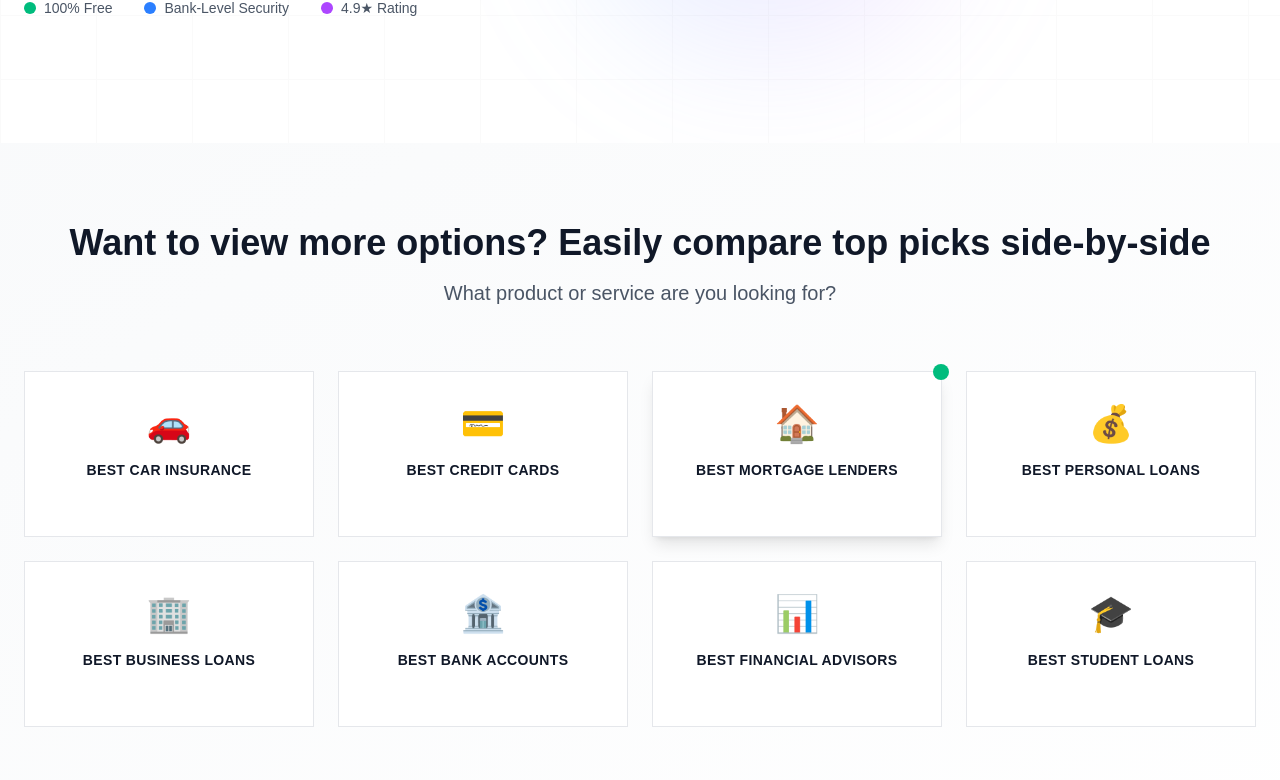
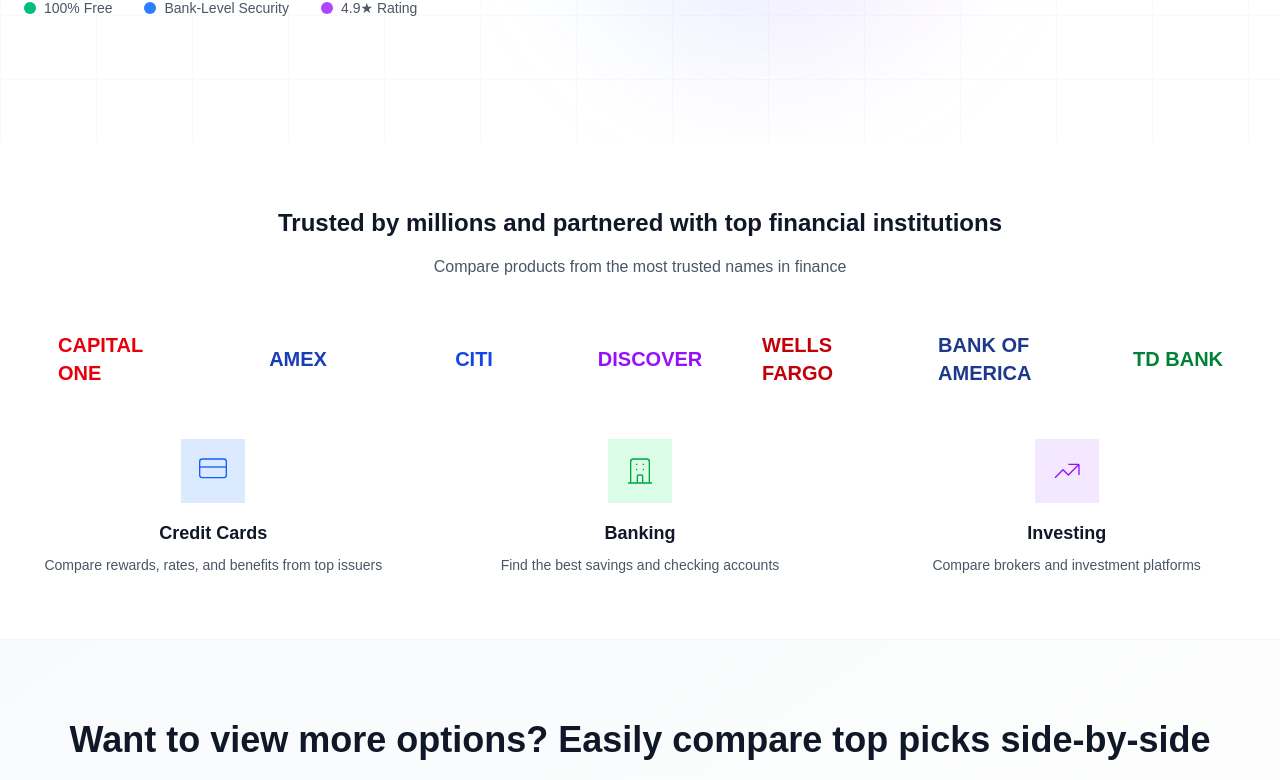
Before and after one commit to mrlexcoder/wealtowallet, a Next.js app: page / in a window 1280 px wide. Shown: the part 754-1534 px from the top of the page. Built offline with nearby package versions, Linux system fonts and the light colour scheme.

Commit message:
ninth day of making investment website

```diff
--- a/app/globals.css
+++ b/app/globals.css
@@ -184,3 +184,17 @@ a, button, [role="button"], .cursor-pointer {
   animation: expand-width 2s ease-out forwards;
   animation-delay: 1s;
 }
+
+/* Logo Slider Animation */
+@keyframes scroll {
+  0% {
+    transform: translateX(0);
+  }
+  100% {
+    transform: translateX(-50%);
+  }
+}
+
+.animate-scroll {
+  animation: scroll 30s linear infinite;
+}
--- a/app/page.tsx
+++ b/app/page.tsx
@@ -237,6 +237,125 @@ export default function Home() {
         </div>
       </section>
 
+      {/* Logo Slider Section */}
+      <section className="py-16 bg-white border-b border-gray-100">
+        <div className="max-w-7xl mx-auto px-4">
+          <div className="text-center mb-12">
+            <h2 className="text-2xl font-semibold text-gray-900 mb-4">
+              Trusted by millions and partnered with top financial institutions
+            </h2>
+            <p className="text-gray-600">
+              Compare products from the most trusted names in finance
+            </p>
+          </div>
+
+          {/* Logo Slider Container */}
+          <div className="relative overflow-hidden">
+            <div className="flex animate-scroll space-x-12 items-center">
+              {/* Credit Card Companies */}
+              <div className="flex-shrink-0 w-32 h-16 flex items-center justify-center">
+                <div className="text-xl font-bold text-blue-600">CHASE</div>
+              </div>
+              <div className="flex-shrink-0 w-32 h-16 flex items-center justify-center">
+                <div className="text-xl font-bold text-red-600">CAPITAL ONE</div>
+              </div>
+              <div className="flex-shrink-0 w-32 h-16 flex items-center justify-center">
+                <div className="text-xl font-bold text-blue-800">AMEX</div>
+              </div>
+              <div className="flex-shrink-0 w-32 h-16 flex items-center justify-center">
+                <div className="text-xl font-bold text-blue-700">CITI</div>
+              </div>
+              <div className="flex-shrink-0 w-32 h-16 flex items-center justify-center">
+                <div className="text-xl font-bold text-purple-600">DISCOVER</div>
+              </div>
+
+              {/* Banks */}
+              <div className="flex-shrink-0 w-32 h-16 flex items-center justify-center">
+                <div className="text-xl font-bold text-red-700">WELLS FARGO</div>
+              </div>
+              <div className="flex-shrink-0 w-32 h-16 flex items-center justify-center">
+                <div className="text-xl font-bold text-blue-900">BANK OF AMERICA</div>
+              </div>
+              <div className="flex-shrink-0 w-32 h-16 flex items-center justify-center">
+                <div className="text-xl font-bold text-green-700">TD BANK</div>
+              </div>
+              <div className="flex-shrink-0 w-32 h-16 flex items-center justify-center">
+                <div className="text-xl font-bold text-orange-600">ALLY</div>
+              </div>
+              <div className="flex-shrink-0 w-32 h-16 flex items-center justify-center">
+                <div className="text-xl font-bold text-blue-600">MARCUS</div>
+              </div>
+
+              {/* Financial Services */}
+              <div className="flex-shrink-0 w-32 h-16 flex items-center justify-center">
+                <div className="text-xl font-bold text-green-600">FIDELITY</div>
+              </div>
+              <div className="flex-shrink-0 w-32 h-16 flex items-center justify-center">
+                <div className="text-xl font-bold text-blue-800">SCHWAB</div>
+              </div>
+              <div className="flex-shrink-0 w-32 h-16 flex items-center justify-center">
+                <div className="text-xl font-bold text-orange-700">E*TRADE</div>
+              </div>
+              <div className="flex-shrink-0 w-32 h-16 flex items-center justify-center">
+                <div className="text-xl font-bold text-purple-700">VANGUARD</div>
+              </div>
+              <div className="flex-shrink-0 w-32 h-16 flex items-center justify-center">
+                <div className="text-xl font-bold text-teal-600">ROBINHOOD</div>
+              </div>
+
+              {/* Duplicate for seamless loop */}
+              <div className="flex-shrink-0 w-32 h-16 flex items-center justify-center">
+                <div className="text-xl font-bold text-blue-600">CHASE</div>
+              </div>
+              <div className="flex-shrink-0 w-32 h-16 flex items-center justify-center">
+                <div className="text-xl font-bold text-red-600">CAPITAL ONE</div>
+              </div>
+              <div className="flex-shrink-0 w-32 h-16 flex items-center justify-center">
+                <div className="text-xl font-bold text-blue-800">AMEX</div>
+              </div>
+              <div className="flex-shrink-0 w-32 h-16 flex items-center justify-center">
+                <div className="text-xl font-bold text-blue-700">CITI</div>
+              </div>
+              <div className="flex-shrink-0 w-32 h-16 flex items-center justify-center">
+                <div className="text-xl font-bold text-purple-600">DISCOVER</div>
+              </div>
+            </div>
+          </div>
+
+          {/* Categories */}
+          <div className="mt-12 grid grid-cols-1 md:grid-cols-3 gap-8 text-center">
+            <div>
+              <div className="w-16 h-16 bg-blue-100 mx-auto mb-4 flex items-center justify-center">
+                <svg className="w-8 h-8 text-blue-600" fill="none" stroke="currentColor" viewBox="0 0 24 24">
+                  <rect x="2" y="3" width="20" height="14" rx="2" ry="2"/>
+                  <line x1="2" y1="9" x2="22" y2="9"/>
+                </svg>
+              </div>
+              <h3 className="text-lg font-semibold text-gray-900 mb-2">Credit Cards</h3>
+              <p className="text-gray-600 text-sm">Compare rewards, rates, and benefits from top issuers</p>
+            </div>
+            <div>
+              <div className="w-16 h-16 bg-green-100 mx-auto mb-4 flex items-center justify-center">
+                <svg className="w-8 h-8 text-green-600" fill="none" stroke="currentColor" viewBox="0 0 24 24">
+                  <path d="M19 21V5a2 2 0 00-2-2H7a2 2 0 00-2 2v16m14 0h2m-2 0h-5m-9 0H3m2 0h5M9 7h1m-1 4h1m4-4h1m-1 4h1m-5 10v-5a1 1 0 011-1h2a1 1 0 011 1v5m-4 0h4"/>
+                </svg>
+              </div>
+              <h3 className="text-lg font-semibold text-gray-900 mb-2">Banking</h3>
+              <p className="text-gray-600 text-sm">Find the best savings and checking accounts</p>
+            </div>
+            <div>
+              <div className="w-16 h-16 bg-purple-100 mx-auto mb-4 flex items-center justify-center">
+                <svg className="w-8 h-8 text-purple-600" fill="none" stroke="currentColor" viewBox="0 0 24 24">
+                  <path d="M13 7h8m0 0v8m0-8l-8 8-4-4-6 6"/>
+                </svg>
+              </div>
+              <h3 className="text-lg font-semibold text-gray-900 mb-2">Investing</h3>
+              <p className="text-gray-600 text-sm">Compare brokers and investment platforms</p>
+            </div>
+          </div>
+        </div>
+      </section>
+
       {/* Modern Comparison Section */}
       <section className="bg-gradient-to-br from-gray-50 to-white py-20">
         <div className="max-w-7xl mx-auto px-6">
```
